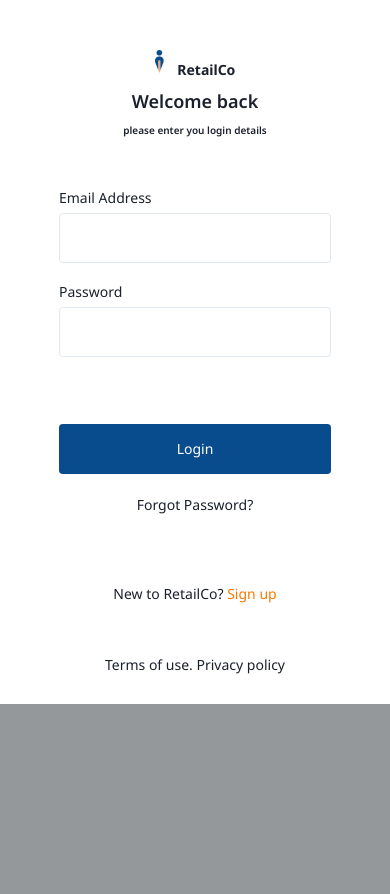
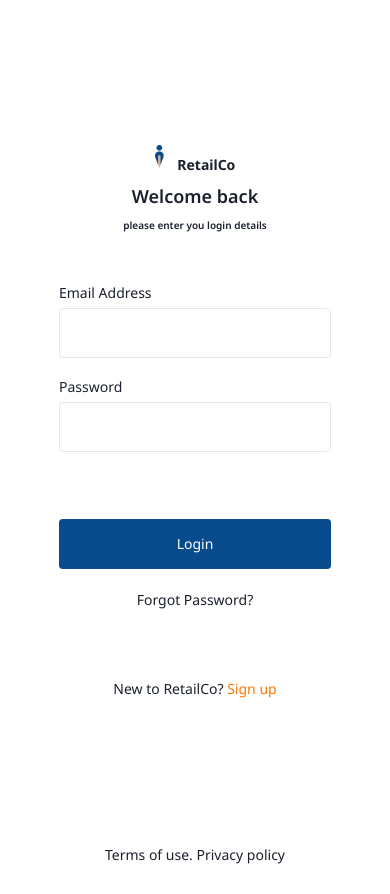
Before and after one commit to ByteQL/retailco-frontend, a React (Create React App) app: page / in a window 390 px wide. Before the commit the page ends 844 px from the top, so only its background shows below. Built offline with nearby package versions, Linux system fonts and the light colour scheme.

Commit message:
fix login mobile height

```diff
--- a/src/pages/Login/index.tsx
+++ b/src/pages/Login/index.tsx
@@ -16,7 +16,7 @@ interface Props {
 const Login: React.FC<Props> = ({ history }) => {
   return (
     <Flex flexDirection="column" justifyContent="space-between">
-      <Flex minH={{ base: undefined, xl: '95vh' }}>
+      <Flex minH={{ base: '100vh', xl: '95vh' }}>
         <LoginForm history={history} />
         <LoginBanner />
       </Flex>
```
